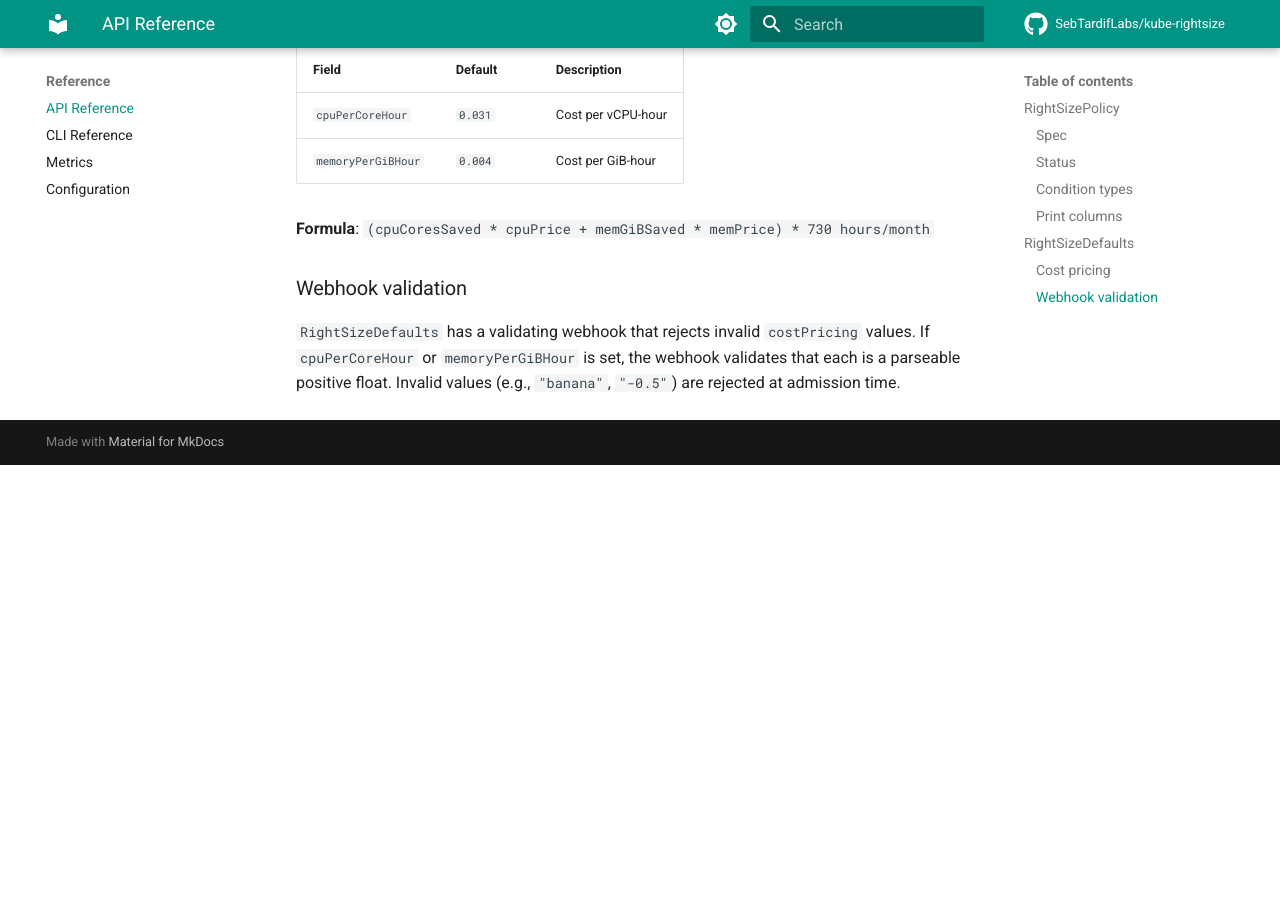
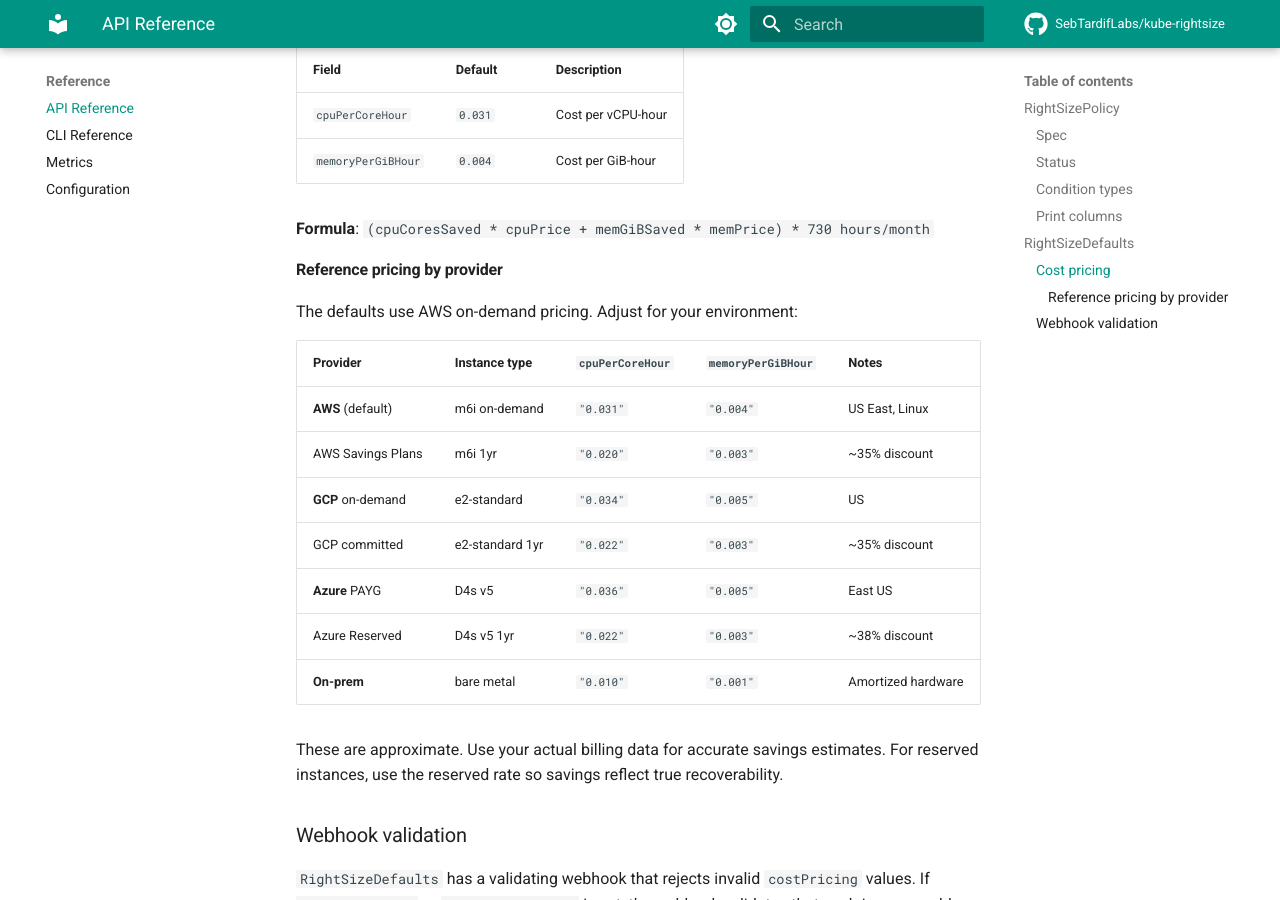
Before and after one commit to attune-io/attune, an MkDocs documentation site: the page built from docs/reference/api.md, in a window 1280 px wide and 900 px high, scrolled down 4626 px. Built offline with MkDocs 1.6.1 and Material for MkDocs 9.7.7, drawn with Linux system fonts in a browser that asks for light colours; comment, search, counter and statistics services are not loaded; before the commit the page ends 5091 px from its top, so only the background shows below that.

Commit message:
docs: add cloud provider pricing reference table
Users on GCP, Azure, or on-prem had no guidance on what values to set
for costPricing. The defaults weren't even labeled as AWS on-demand.

Added a reference table with approximate pricing for AWS, GCP, Azure,
and on-prem covering both on-demand and reserved/committed rates.

Filed #50 for the 'kubectl rightsize explain' feature (recommendation
reasoning breakdown).

Signed-off-by: Sebastien Tardif <sebtardif@ncf.ca>

```diff
--- a/docs/reference/api.md
+++ b/docs/reference/api.md
@@ -173,6 +173,24 @@ Linux pricing is used.
 
 **Formula**: `(cpuCoresSaved * cpuPrice + memGiBSaved * memPrice) * 730 hours/month`
 
+#### Reference pricing by provider
+
+The defaults use AWS on-demand pricing. Adjust for your environment:
+
+| Provider | Instance type | `cpuPerCoreHour` | `memoryPerGiBHour` | Notes |
+|----------|---------------|------------------|--------------------|-------|
+| **AWS** (default) | m6i on-demand | `"0.031"` | `"0.004"` | US East, Linux |
+| AWS Savings Plans | m6i 1yr | `"0.020"` | `"0.003"` | ~35% discount |
+| **GCP** on-demand | e2-standard | `"0.034"` | `"0.005"` | US |
+| GCP committed | e2-standard 1yr | `"0.022"` | `"0.003"` | ~35% discount |
+| **Azure** PAYG | D4s v5 | `"0.036"` | `"0.005"` | East US |
+| Azure Reserved | D4s v5 1yr | `"0.022"` | `"0.003"` | ~38% discount |
+| **On-prem** | bare metal | `"0.010"` | `"0.001"` | Amortized hardware |
+
+These are approximate. Use your actual billing data for accurate savings
+estimates. For reserved instances, use the reserved rate so savings reflect
+true recoverability.
+
 ### Webhook validation
 
 `RightSizeDefaults` has a validating webhook that rejects invalid
```
